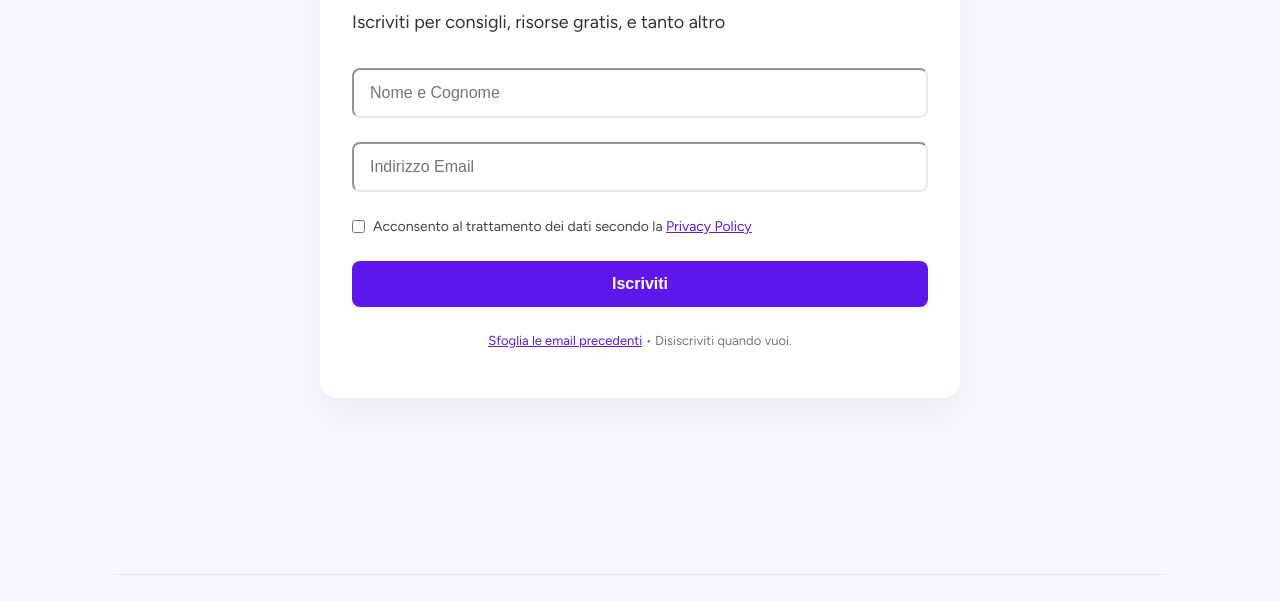
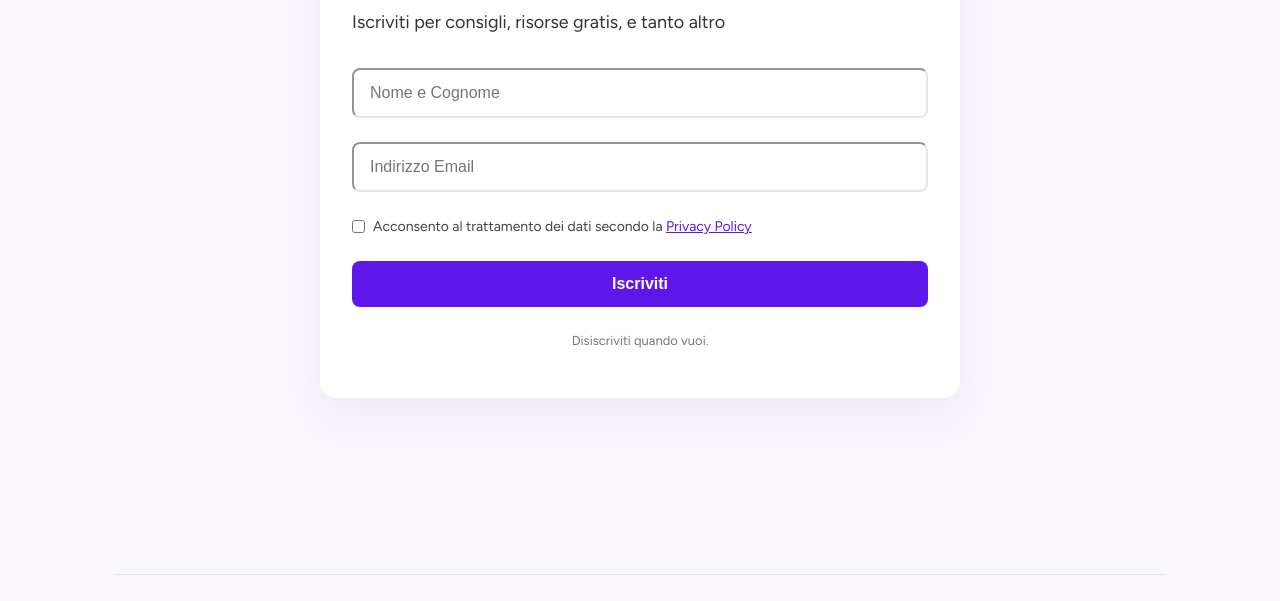
Before and after one commit to innpurple/innpurple, a plain HTML site: page index.html in a window 1280 px wide. Shown: the part 2471-3072 px from the top of the page. Drawn offline with Linux system fonts and the light colour scheme; a web font is replaced by a local one.

Commit message:
Update index.html

```diff
--- a/index.html
+++ b/index.html
@@ -196,7 +196,6 @@
                             </button>
                         </div>
                         <p class="formkit-footer">
-                            <a href="https://innpurple.kit.com" target="_blank" rel="noopener noreferrer">Sfoglia le email precedenti</a> •
                             Disiscriviti quando vuoi.
                         </p>
                     </div>
```
